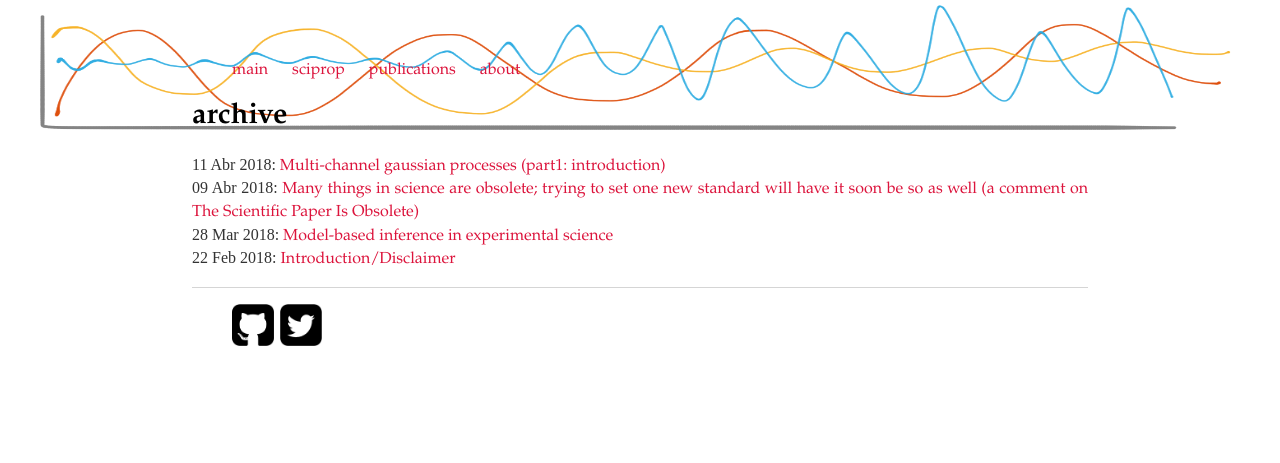
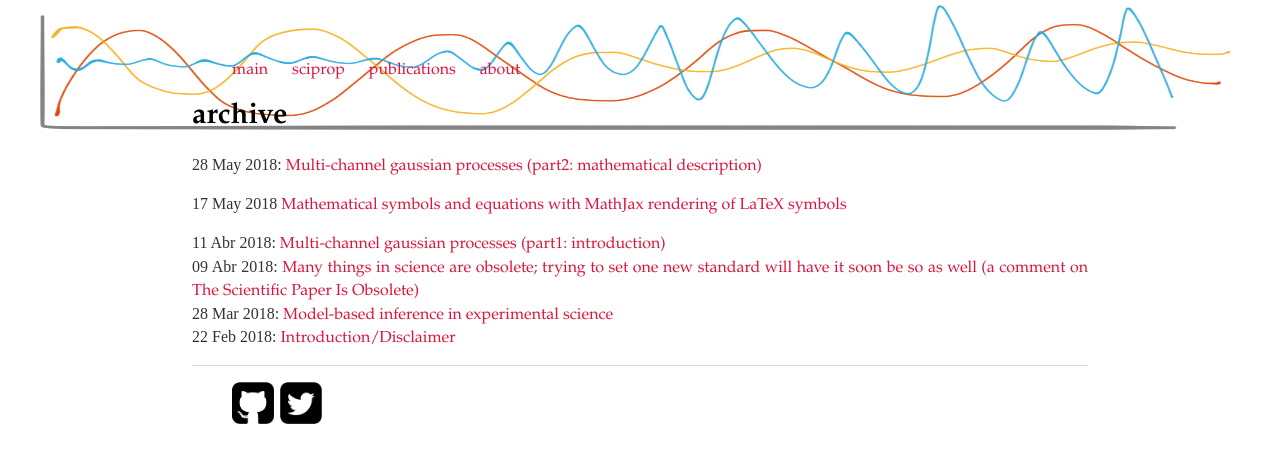
Before and after one commit to caesoma/caesoma.github.io, a Jekyll site: the page built from archive/index.md, in a window 1280 px wide. Shown: the top 463 px of the page. Built offline with Jekyll 4.4.1, drawn with Linux system fonts in a browser that asks for light colours.

Commit message:
update, archive

```diff
--- a/archive/index.md
+++ b/archive/index.md
@@ -6,6 +6,10 @@ title: archive
 {{ page.title }}
 ================
 
+28 May 2018: [Multi-channel gaussian processes (part2: mathematical description)](https://caesoma.github.io/archive/standalone/2018-05-28-multichannel-gaussian-processes-pt2)
+
+17 May 2018 [Mathematical symbols and equations with MathJax rendering of LaTeX symbols](https://caesoma.github.io/archive/standalone/2018-05-17-mathjax-test)
+
 11 Abr 2018: [Multi-channel gaussian processes (part1: introduction)](https://caesoma.github.io/archive/standalone/2018-04-11-multichannel-gaussian-processes-pt1)
 09 Abr 2018: [Many things in science are obsolete; trying to set one new standard will have it soon be so as well (a comment on The Scientific Paper Is Obsolete)](https://caesoma.github.io/archive/standalone/2018-04-09-not-just-the-scientific-paper-is-obsolete)
 28 Mar 2018: [Model-based inference in experimental science](https://caesoma.github.io/archive/standalone/2018-03-28-model-based-science)
```
Also changed, not shown: _posts/2018-05-28-multichannel-gaussian-processes-pt2.md (+1 -1 lines), images/latexit/Kmatrix.png (deleted).
